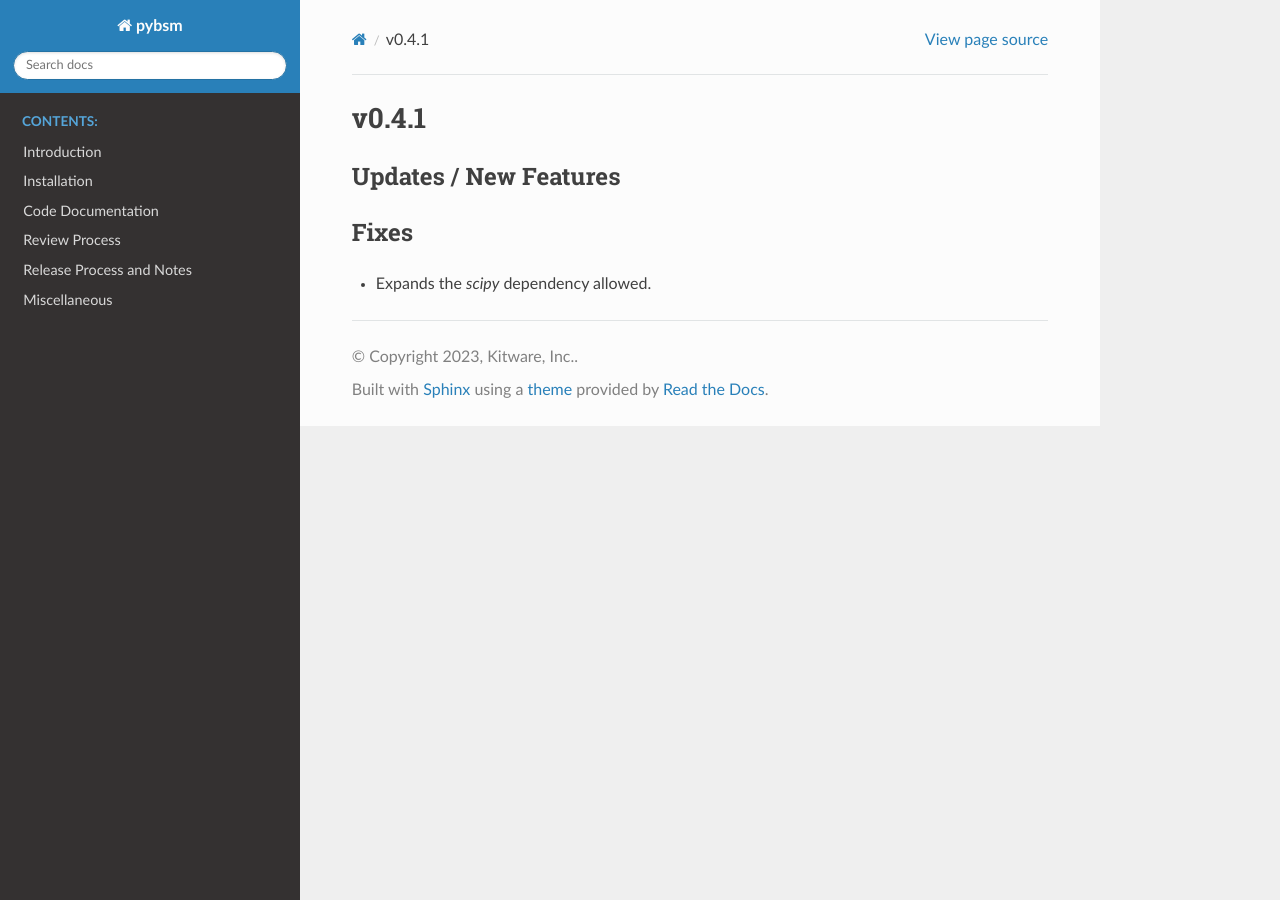
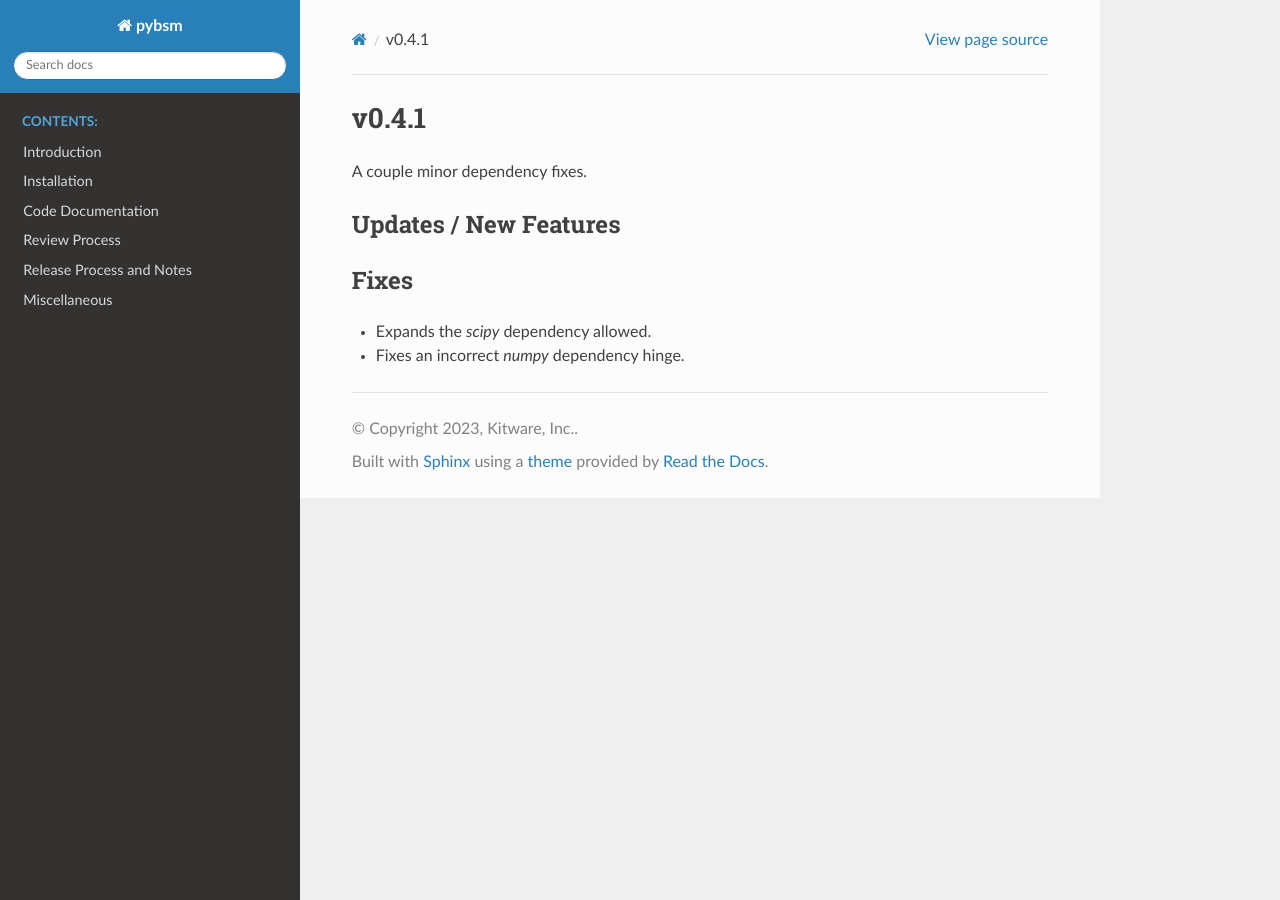
Before and after one commit to Kitware/pybsm, a Sphinx documentation site: the page built from docs/release_notes/v0.4.1.rst, in a window 1280 px wide. Built offline with Sphinx 7.4.7 and the Read the Docs theme 2.0.0, drawn with Linux system fonts in a browser that asks for light colours.

Commit message:
Updated release notes.

```diff
--- a/docs/release_notes/v0.4.1.rst
+++ b/docs/release_notes/v0.4.1.rst
@@ -1,5 +1,7 @@
 v0.4.1
 ======
+
+A couple minor dependency fixes.
 
 Updates / New Features
 ----------------------
@@ -8,3 +10,5 @@ Fixes
 -----
 
 * Expands the `scipy` dependency allowed.
+
+* Fixes an incorrect `numpy` dependency hinge.
```
